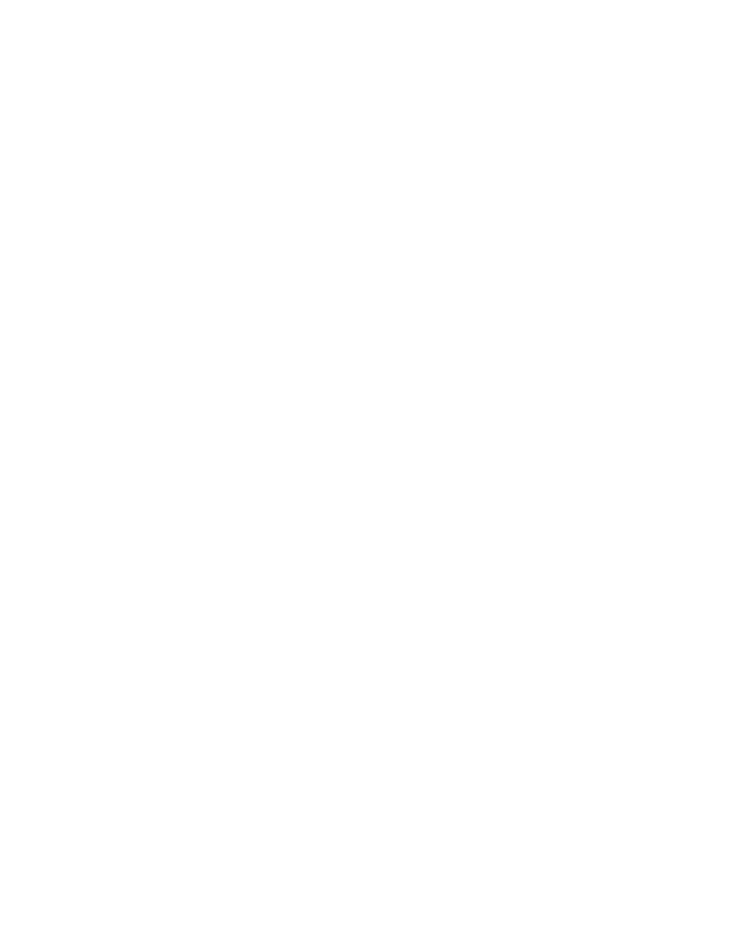
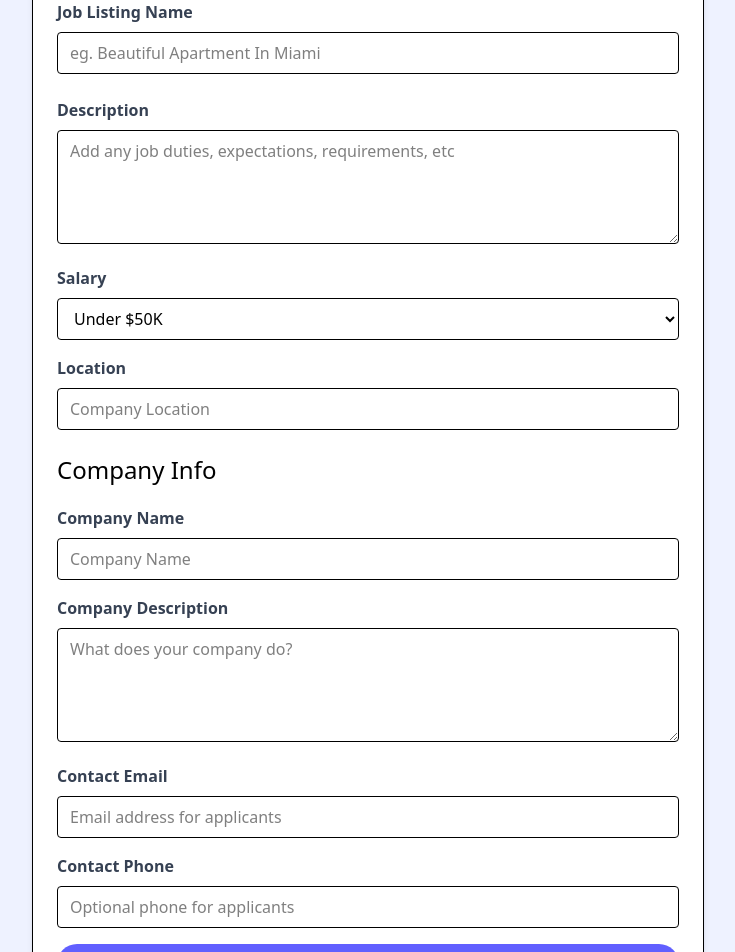
Before and after one commit to poorvi1910/JobList, a React (Vite) app in the folder joblist/: page /add-job in a window 1280 px wide. Before the commit this address had no page. Shown: the part 360-1312 px from the top of the page, without its empty margins (272-1007 px from the left). Before the commit the page ends 800 px from the top, so only its background shows below. Built offline with nearby package versions, Linux system fonts and the light colour scheme.

Commit message:
adding done, delete partial

```diff
--- a/joblist/src/App.jsx
+++ b/joblist/src/App.jsx
@@ -3,17 +3,33 @@
 import {Route, createBrowserRouter, createRoutesFromElements, RouterProvider} from 'react-router-dom'
 import JobsPage from './pages/JobsPage'
 import JobPage, {jobLoader} from './pages/JobPage'
+import AddJobPage from './pages/AddJobPage'
 
+const App = () => {
+  const addJob=async(newJob)=>{
+    const res=await fetch('/api/jobs',{
+      method: 'POST',
+      headers:{
+        'Content-Type':'application/json'
+      },
+      body:JSON.stringify(newJob)
+    })
+    return
+  }
+
+  const deleteJob=async(id)=>{
+    console.log('delete', id)
+  }
   const router=createBrowserRouter(
     createRoutesFromElements(
       <Route path='/' element={<MainLayout />}>
         <Route index element={<HomePage />} />
         <Route path='/jobs' element={<JobsPage />} />
-      <Route path='/jobs/:id' element={<JobPage />}loader={jobLoader}/>
+        <Route path='/add-job' element={<AddJobPage addJobSubmit={addJob}/>} />
+        <Route path='/jobs/:id' element={<JobPage deleteJob={deleteJob}/>}loader={jobLoader}/>
       </Route>
     )
   )
-const App = () => {
   return <RouterProvider router={router} />
 }
 
--- a/joblist/src/jobs.json
+++ b/joblist/src/jobs.json
@@ -1,5 +1,5 @@
 {
-"jobs":[
+  "jobs": [
     {
       "id": "1",
       "title": "Senior React Developer",
@@ -83,6 +83,20 @@
         "contactEmail": "contact@ipsumlorem.com",
         "contactPhone": "566-666-5555"
       }
+    },
+    {
+      "id": "33b2",
+      "title": "test",
+      "type": "Remote",
+      "location": "test",
+      "description": "abc",
+      "salary": "$80K - 90K",
+      "company": {
+        "name": "haha",
+        "description": "hahaha",
+        "contactEmail": "na@gmail.com",
+        "contactPhone": "46672-283749"
+      }
     }
   ]
 }
--- /dev/null
+++ b/joblist/src/pages/AddJobPage.jsx
@@ -0,0 +1,219 @@
+import {useState} from "react"
+import {useNavigate} from 'react-router-dom'
+
+const AddJobPage = ({addJobSubmit}) => {
+    const [title, setTitle] = useState('');
+    const [type, setType] = useState('Full-Time');
+    const [location, setLocation] = useState('');
+    const [description, setDescription] = useState('');
+    const [salary, setSalary] = useState('Under $50K');
+    const [companyName, setCompanyName] = useState('');
+    const [companyDescription, setCompanyDescription] = useState('');
+    const [contactEmail, setContactEmail] = useState('');
+    const [contactPhone, setContactPhone] = useState('');
+    const navigate=useNavigate()
+
+    const submitForm=(e) =>{
+        e.preventDefault()
+        const newJob={
+            title,
+            type,
+            location,
+            description,
+            salary,
+            company:{
+                name: companyName,
+                description: companyDescription,
+                contactEmail,
+                contactPhone
+            }
+        }
+        addJobSubmit(newJob)
+        return navigate('/jobs')
+    }
+  return (
+    <section className="bg-indigo-50">
+      <div className="container m-auto max-w-2xl py-24">
+        <div
+          className="bg-white px-6 py-8 mb-4 shadow-md rounded-md border m-4 md:m-0"
+        >
+          <form onSubmit={submitForm}>
+            <h2 className="text-3xl text-center font-semibold mb-6">Add Job</h2>
+
+            <div className="mb-4">
+              <label htmlFor="type" className="block text-gray-700 font-bold mb-2"
+                >Job Type</label
+              >
+              <select
+                id="type"
+                name="type"
+                className="border rounded w-full py-2 px-3"
+                required
+                value={type}
+                onChange={(e)=>setType(e.target.value)}
+              >
+                <option value="Full-Time">Full-Time</option>
+                <option value="Part-Time">Part-Time</option>
+                <option value="Remote">Remote</option>
+                <option value="Internship">Internship</option>
+              </select>
+            </div>
+
+            <div className="mb-4">
+              <label className="block text-gray-700 font-bold mb-2"
+                >Job Listing Name</label
+              >
+              <input
+                type="text"
+                id="title"
+                name="title"
+                className="border rounded w-full py-2 px-3 mb-2"
+                placeholder="eg. Beautiful Apartment In Miami"
+                required
+                value={title}
+                onChange={(e)=>setTitle(e.target.value)}
+              />
+            </div>
+            <div className="mb-4">
+              <label
+                htmlFor="description"
+                className="block text-gray-700 font-bold mb-2"
+                >Description</label
+              >
+              <textarea
+                id="description"
+                name="description"
+                className="border rounded w-full py-2 px-3"
+                rows="4"
+                placeholder="Add any job duties, expectations, requirements, etc"
+                value={description}
+                onChange={(e)=>setDescription(e.target.value)}
+              ></textarea>
+            </div>
+
+            <div className="mb-4">
+              <label htmlFor="type" className="block text-gray-700 font-bold mb-2"
+                >Salary</label
+              >
+              <select
+                id="salary"
+                name="salary"
+                className="border rounded w-full py-2 px-3"
+                required
+                value={salary}
+                onChange={(e)=>setSalary(e.target.value)}
+              >
+                <option value="Under $50K">Under $50K</option>
+                <option value="$50K - 60K">$50K - $60K</option>
+                <option value="$60K - 70K">$60K - $70K</option>
+                <option value="$70K - 80K">$70K - $80K</option>
+                <option value="$80K - 90K">$80K - $90K</option>
+                <option value="$90K - 100K">$90K - $100K</option>
+                <option value="$100K - 125K">$100K - $125K</option>
+                <option value="$125K - 150K">$125K - $150K</option>
+                <option value="$150K - 175K">$150K - $175K</option>
+                <option value="$175K - 200K">$175K - $200K</option>
+                <option value="Over $200K">Over $200K</option>
+              </select>
+            </div>
+
+            <div className='mb-4'>
+              <label className='block text-gray-700 font-bold mb-2'>
+                Location
+              </label>
+              <input
+                type='text'
+                id='location'
+                name='location'
+                className='border rounded w-full py-2 px-3 mb-2'
+                placeholder='Company Location'
+                required
+                value={location}
+                onChange={(e)=>setLocation(e.target.value)}
+              />
+            </div>
+
+            <h3 className="text-2xl mb-5">Company Info</h3>
+
+            <div className="mb-4">
+              <label htmlFor="company" className="block text-gray-700 font-bold mb-2"
+                >Company Name</label
+              >
+              <input
+                type="text"
+                id="company"
+                name="company"
+                className="border rounded w-full py-2 px-3"
+                placeholder="Company Name"
+                value={companyName}
+                onChange={(e)=>setCompanyName(e.target.value)}
+              />
+            </div>
+
+            <div className="mb-4">
+              <label
+                htmlFor="company_description"
+                className="block text-gray-700 font-bold mb-2"
+                >Company Description</label
+              >
+              <textarea
+                id="company_description"
+                name="company_description"
+                className="border rounded w-full py-2 px-3"
+                rows="4"
+                placeholder="What does your company do?"
+                value={companyDescription}
+                onChange={(e)=>setCompanyDescription(e.target.value)}
+              ></textarea>
+            </div>
+
+            <div className="mb-4">
+              <label
+                htmlFor="contact_email"
+                className="block text-gray-700 font-bold mb-2"
+                >Contact Email</label
+              >
+              <input
+                type="email"
+                id="contact_email"
+                name="contact_email"
+                className="border rounded w-full py-2 px-3"
+                placeholder="Email address for applicants"
+                required
+                value={contactEmail}
+                onChange={(e)=>setContactEmail(e.target.value)}
+              />
+            </div>
+            <div className="mb-4">
+              <label
+                htmlFor="contact_phone"
+                className="block text-gray-700 font-bold mb-2"
+                >Contact Phone</label
+              >
+              <input
+                type="tel"
+                id="contact_phone"
+                name="contact_phone"
+                className="border rounded w-full py-2 px-3"
+                placeholder="Optional phone for applicants"
+                value={contactPhone}
+                onChange={(e)=>setContactPhone(e.target.value)}
+              />
+            </div>
+
+            <div>
+              <button
+                className="bg-indigo-500 hover:bg-indigo-600 text-white font-bold py-2 px-4 rounded-full w-full focus:outline-none focus:shadow-outline"
+                type="submit"
+              >
+                Add Job
+              </button>
+            </div>
+          </form>
+        </div>
+      </div>
+    </section>
+  )
+}
+
+export default AddJobPage
--- a/joblist/src/pages/JobPage.jsx
+++ b/joblist/src/pages/JobPage.jsx
@@ -1,10 +1,18 @@
-import {useParams, useLoaderData} from 'react-router-dom'
+import {useParams, useLoaderData, useNavigate} from 'react-router-dom'
 import { FaArrowLeft, FaMapMarker } from 'react-icons/fa'
 import {Link } from 'react-router-dom'
 
-const JobPage = () => {
+const JobPage = ({deleteJob}) => {
   const {id}=useParams()
   const job=useLoaderData()
+  const navigate=useNavigate()
+
+  const onDeleteClick=(jobId)=>{
+    const confirm=window.confirm('Are you sure you want to delete this listing?')
+    if(!confirm) return;
+    deleteJob(jobId)
+    navigate('/jobs')
+  }
 
   return (
     <>
@@ -85,7 +93,7 @@
                 to={`/jobs/edit/${job.id}`}
                 className="bg-indigo-500 hover:bg-indigo-600 text-white text-center font-bold py-2 px-4 rounded-full w-full focus:outline-none focus:shadow-outline mt-4 block"
                 >Edit Job</Link>
-              <button
+              <button onClick={()=> onDeleteClick(job.id)}
                 className="bg-red-500 hover:bg-red-600 text-white font-bold py-2 px-4 rounded-full w-full focus:outline-none focus:shadow-outline mt-4 block"
               >
                 Delete Job
```
Lines whose indentation alone changed are shown as unchanged.
